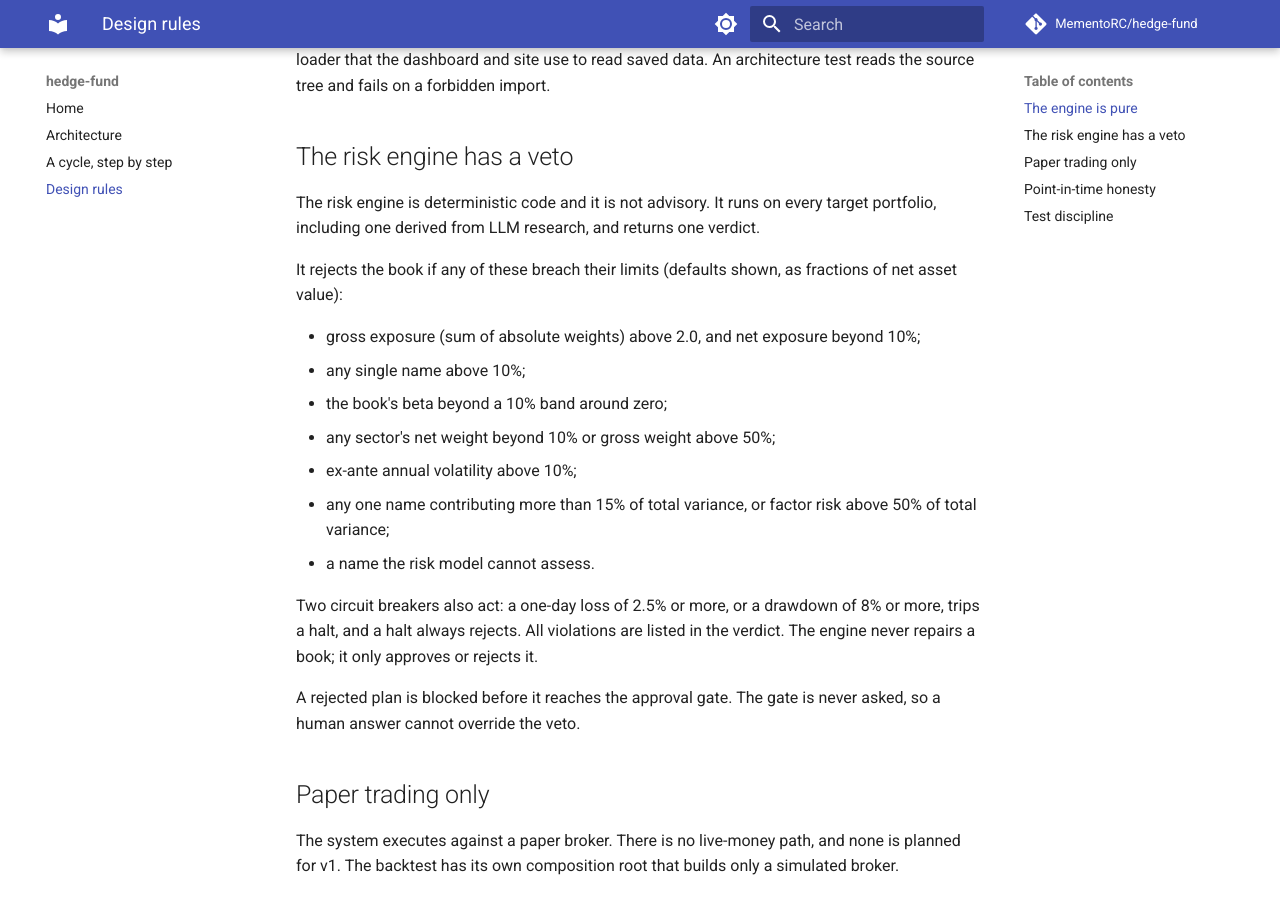
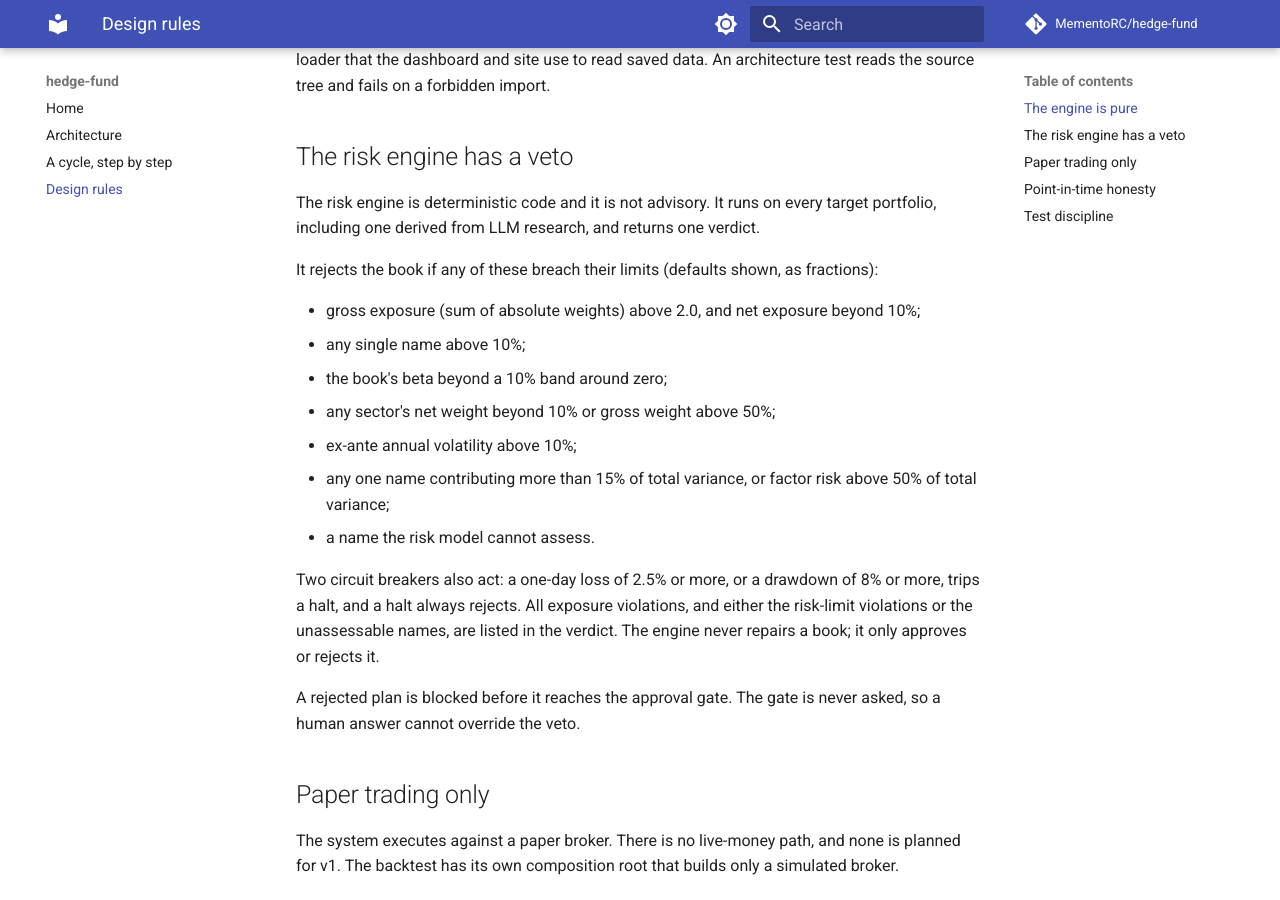
Before and after one commit to MementoRC/hedge-fund, an MkDocs documentation site: the page built from website/docs/design-rules.md, in a window 1280 px wide and 900 px high, scrolled down 428 px. Built offline with MkDocs 1.6.1 and Material for MkDocs 9.7.7, drawn with Linux system fonts in a browser that asks for light colours; comment, search, counter and statistics services are not loaded.

Commit message:
docs(site): precise risk-limit units and verdict contents on the design rules page
Co-Authored-By: Claude Opus 5.5 <noreply@anthropic.com>
Claude-Session: https://claude.ai/code/session_01S3U3ZJUBgsGk1PFH6NdCDr

```diff
--- a/website/docs/design-rules.md
+++ b/website/docs/design-rules.md
@@ -10,7 +10,7 @@ The domain types and the engine do no I/O, no network calls and no LLM calls. In
 
 The risk engine is deterministic code and it is not advisory. It runs on every target portfolio, including one derived from LLM research, and returns one verdict.
 
-It rejects the book if any of these breach their limits (defaults shown, as fractions of net asset value):
+It rejects the book if any of these breach their limits (defaults shown, as fractions):
 
 - gross exposure (sum of absolute weights) above 2.0, and net exposure beyond 10%;
 - any single name above 10%;
@@ -20,7 +20,7 @@ It rejects the book if any of these breach their limits (defaults shown, as frac
 - any one name contributing more than 15% of total variance, or factor risk above 50% of total variance;
 - a name the risk model cannot assess.
 
-Two circuit breakers also act: a one-day loss of 2.5% or more, or a drawdown of 8% or more, trips a halt, and a halt always rejects. All violations are listed in the verdict. The engine never repairs a book; it only approves or rejects it.
+Two circuit breakers also act: a one-day loss of 2.5% or more, or a drawdown of 8% or more, trips a halt, and a halt always rejects. All exposure violations, and either the risk-limit violations or the unassessable names, are listed in the verdict. The engine never repairs a book; it only approves or rejects it.
 
 A rejected plan is blocked before it reaches the approval gate. The gate is never asked, so a human answer cannot override the veto.
 
```
